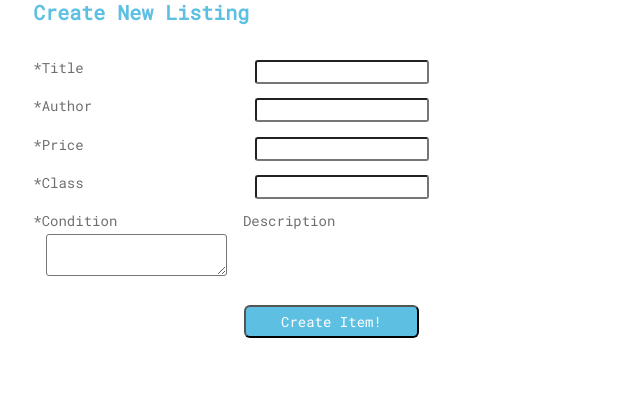
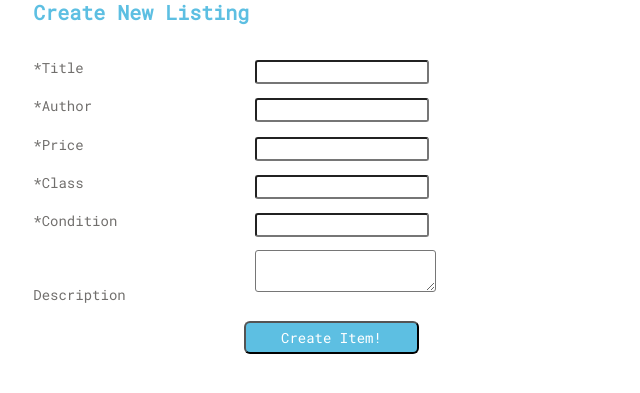
Before and after one commit to sabsterette/texchange, a Flask app: template flaskblog/templates/create.html in a window 1280 px wide. Shown: the part 120-513 px from the top of the page, without its empty margins (0-640 px from the left). Run offline with Flask 2, Linux system fonts and the light colour scheme; the template is opened without the code that fills it: values that come from a table or form of the project are taken from there, others are empty; some libraries are stand-ins or nearby versions.

Commit message:
Update create.html

```diff
--- a/flaskblog/templates/create.html
+++ b/flaskblog/templates/create.html
@@ -91,13 +91,13 @@
       <div class="condition">
         <label for="condition">*Condition</label>
       </div>
-      {% if form.condition.errors %}
-      {{ form.condition(class="initial_input_control") }}
-      {% for error in form.condition.errors %}
+      {% if form.quality.errors %}
+      {{ form.quality(class="initial_input_control") }}
+      {% for error in form.quality.errors %}
       <div class="help-block">{{ error }}</div>
       {% endfor %}
       {% else %}
-      {{ form.condition(class="initial_input_control") }}
+      {{ form.quality(class="initial_input_control") }}
       {% endif %}
 
       <div class="description">
@@ -117,8 +117,8 @@
       </div> -->
       <div class="submit_data_div">
         <div type="submit">
-          {{ form.submit(class="submit_data") }}
         </div>
+        {{ form.submit(class="submit_data") }}
       </div>
     </form>
   </div>
```
